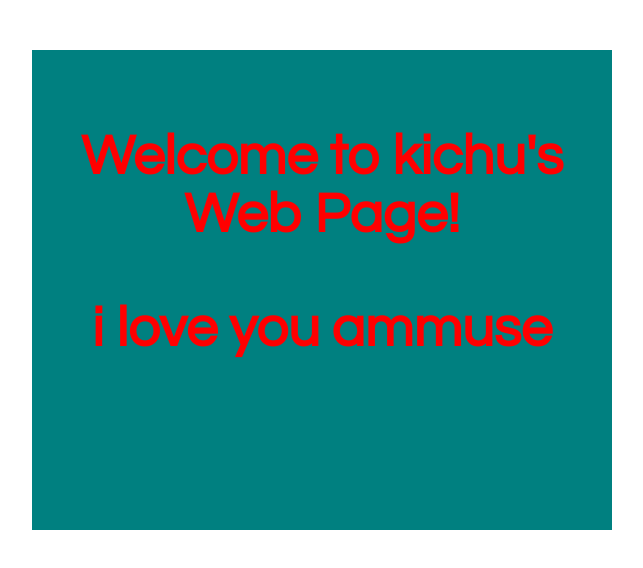
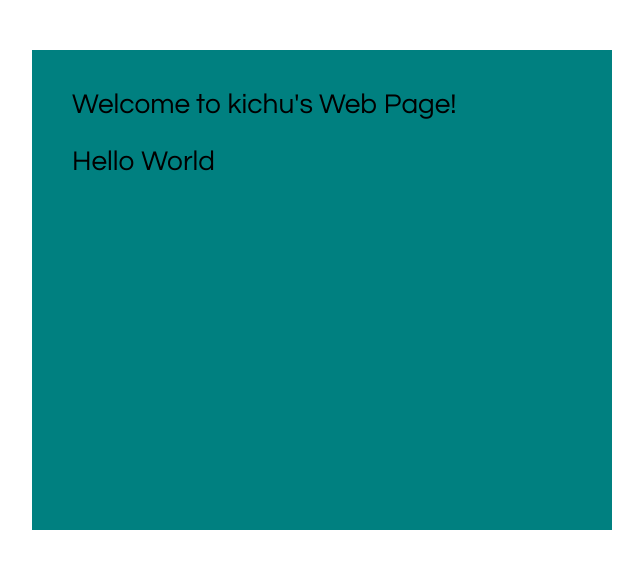
Before and after one commit to k4ukichu/hello--world, a plain HTML site: page hello_world.html in a window 1280 px wide. Shown: the whole page, without its empty margins (26-669 px from the left). Drawn offline with Linux system fonts and the light colour scheme.

Commit message:
Update hello_world.html

```diff
--- a/hello_world.html
+++ b/hello_world.html
@@ -21,9 +21,8 @@ div {
 	</head>
   <body>
 <div>
-	<h1 style="color:red;text-align:center";>
  Welcome to kichu's Web Page!
- <p> i love you ammuse </p>
+ <p> Hello World </p>
 </div>
 </body>
 </html>
```
